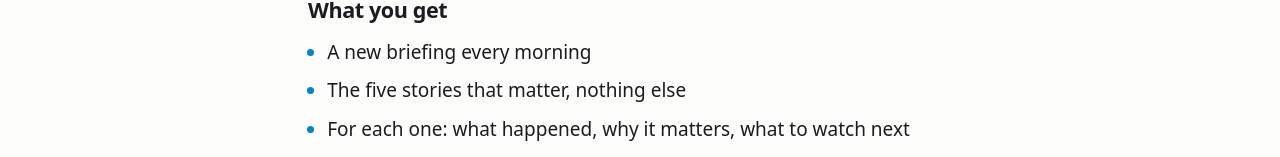
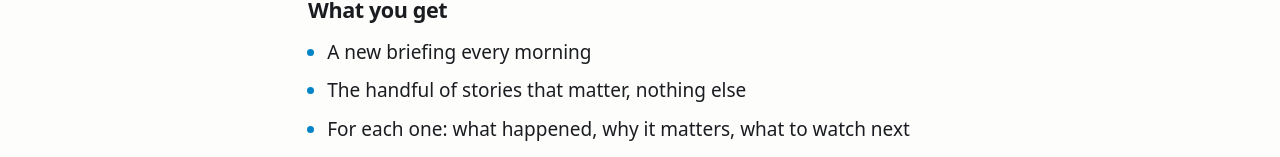
Before and after one commit to noetion/digest, an Astro site in the folder site/: page /about in a window 1280 px wide. Shown: the part 438-595 px from the top of the page. Built offline with nearby package versions, Linux system fonts and the light colour scheme; Astro itself is replaced by a stand-in of ours.

Commit message:
Align About copy with variable story count and add voice rule.
Replace fixed five-stories promise with handful to match the homepage and quiet-day publishes. Add a Cursor rule so site copy follows the same anti-slop constraints as the pipeline.

Co-authored-by: Cursor <cursoragent@cursor.com>

```diff
--- a/site/src/pages/about.astro
+++ b/site/src/pages/about.astro
@@ -24,7 +24,7 @@ import { SITE_NAME } from "../lib/site";
         <h2>What you get</h2>
         <ul>
           <li>A new briefing every morning</li>
-          <li>The five stories that matter, nothing else</li>
+          <li>The handful of stories that matter, nothing else</li>
           <li>For each one: what happened, why it matters, what to watch next</li>
           <li>Read the whole thing in just a few minutes</li>
         </ul>
```
Also changed, not shown: 1 other file.
